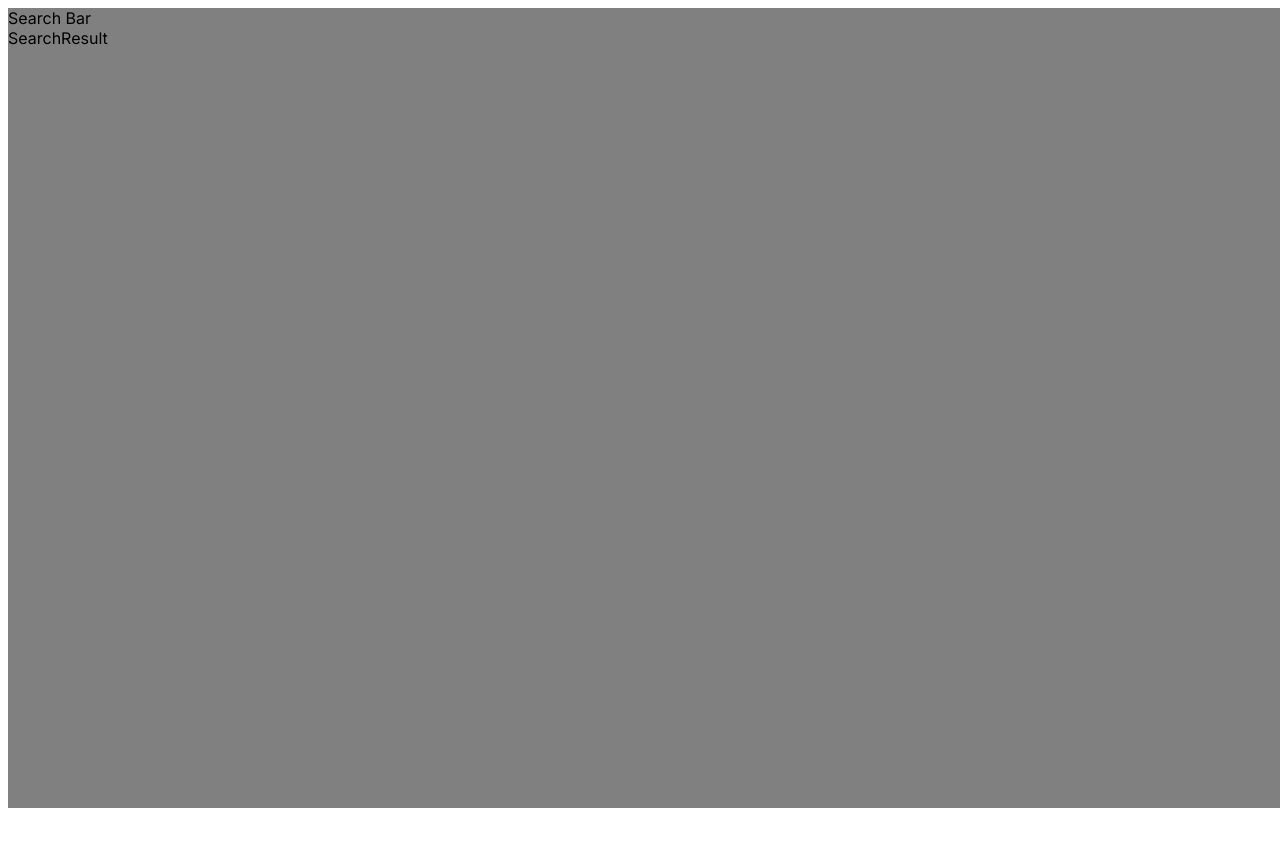
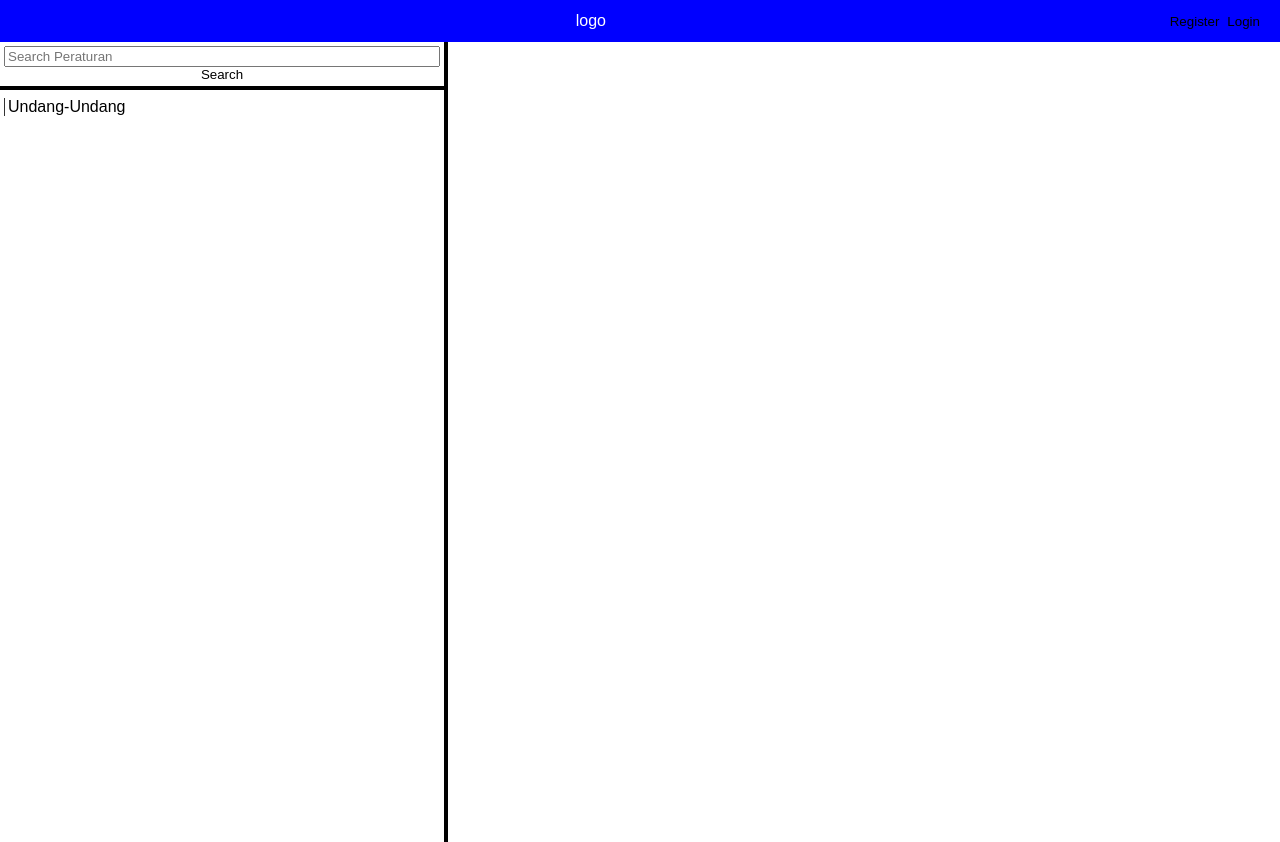
Before and after one commit to SuyudiNaufal/statutoryRegulation, a Next.js app: page / in a window 1280 px wide. Before the commit the page ends 816 px from the top, so only its background shows below. Built offline with nearby package versions, Linux system fonts and the light colour scheme.

Commit message:
treeDropDown

```diff
--- /dev/null
+++ b/src/app/global.css
@@ -0,0 +1,22 @@
+*{
+    box-sizing: border-box;
+    margin: 0;
+    font-family: Arial, Helvetica, sans-serif;
+
+}
+
+body{
+    min-height: 100vh;
+}
+
+button{
+    box-shadow: none;
+    background-color: transparent;
+    border: none;
+    padding: 0%;
+    margin: 0px 4px;
+}
+
+button:hover{
+    cursor: pointer;
+}
--- a/src/app/globals.css
+++ /dev/null
@@ -1,5 +0,0 @@
-.app{
-  background-color: grey;
-  height: 100vh;
-  width: 100vw;
-}
--- a/src/app/layout.tsx
+++ b/src/app/layout.tsx
@@ -1,12 +1,9 @@
-import type { Metadata } from 'next'
-import { Inter } from 'next/font/google'
-import './globals.css'
+import "./global.css"
 
-const inter = Inter({ subsets: ['latin'] })
 
-export const metadata: Metadata = {
-  title: 'Create Next App',
-  description: 'Generated by create next app',
+export const metadata = {
+  title: 'Next.js',
+  description: 'Generated by Next.js',
 }
 
 export default function RootLayout({
@@ -16,7 +13,7 @@ export default function RootLayout({
 }) {
   return (
     <html lang="en">
-      <body className={inter.className}>{children}</body>
+      <body>{children}</body>
     </html>
   )
 }
--- a/src/app/page.tsx
+++ b/src/app/page.tsx
@@ -1,15 +1,14 @@
-import WelcomeText from '@/components/WelcomeText'
-import styles from './globals.css'
+import Body from "@/components/Body";
+import Header from "@/components/Header";
 
 
+function App() {
+  return (
+    <div style={{height:"100vh"}}>
+      <Header />
+      <Body />
+    </div>
+  );
+}
 
-export default function Home() {
-  return(
-    <div className="app">
-      <div className="seach-bar-container">
-        <div>Search Bar</div>
-        <div>SearchResult</div>
-      </div>
-    </div>
-  )
-}
+export default App;
--- /dev/null
+++ b/src/components/Body.tsx
@@ -0,0 +1,50 @@
+'use client'
+// import CSS
+import Link from "next/link"
+import styles from "./body.module.css"
+import { useSearchParams } from "next/navigation"
+
+export default function Body() {
+    const searchParam = useSearchParams();
+    const bagian = searchParam.get("bagian");
+    return (
+        <div className={styles.bodyContainer}>
+            <div className={styles.bodyLeft}>
+                <div className={styles.bodyLeftTop}>
+                    <div className={styles.bodySearchBar}>
+                        <input type="text" placeholder="Search Peraturan" className={styles.searchBar} name="searchBar"></input>
+                        <button className={styles.buttonSearch}>Search</button>
+                    </div>
+                </div>
+                <div className={styles.bodyLeftBottom}>
+
+                    <details className={`${styles.treeNav} ${styles.isExpandable}`}>
+                        <summary className={styles.treeNavTitle}> Undang-Undang</summary>
+
+                        <details className={`${styles.treeNav} ${styles.isExpandable}`}>
+                            <summary className={styles.treeNavTitle}>Undang-Undang 17 Tahun 2008</summary>
+
+
+                            <details className={`${styles.treeNav} ${styles.isExpandable}`}>
+                                <summary className={styles.treeNavTitle}>BAB 1</summary>
+
+
+                                    <div className={styles.treeNavTitleDiv}>
+                                        <Link href="/?bagian=Bagian1">Bagian 1</Link>
+                                        <Link href="/?bagian=Bagian2">Bagian 2</Link>
+                                        <Link href="/?bagian=Bagian3">Bagian 3</Link>
+                                    </div>
+
+
+
+                            </details>
+                        </details>
+                    </details>
+                </div>
+            </div>
+            <div className={styles.bodyRight}>{
+                bagian
+            }</div>
+        </div>
+    )
+}
--- /dev/null
+++ b/src/components/Header.tsx
@@ -0,0 +1,21 @@
+// Import CSS
+import styles from './header.module.css'
+
+const Header = () => {
+    return (
+        <div className={styles.headerContainer}>
+            <div></div>
+            <div className={styles.headerLogo}>
+                <a href="#" className={styles.headerLogoLink}>logo</a>
+            </div>
+            <div className={styles.headerMenu}>
+                <div className={styles.headerSubMenu}>
+                    <button type='button' className={styles.headerRegister}>Register</button>
+                    <button type='button' className={styles.headerLogin}>Login</button>
+                </div>
+            </div>
+        </div>
+    );
+};
+
+export default Header;
--- /dev/null
+++ b/src/components/body.module.css
@@ -0,0 +1,71 @@
+.bodyContainer{
+    display: flex;
+    width: 100%;
+    height: 100%;
+}
+
+.bodyLeft{
+    width: 35vw;
+    display: flex;
+    border-right: solid 4px black;
+    height: 100%;
+    flex-direction: column;
+    gap: 4px;
+}
+
+.bodyRight{
+    width: 65vw;
+    display: flex;
+}
+
+.bodyLeftTop{
+
+    display: flex;
+    width: 100%;
+    justify-content: flex-start;
+    flex-direction: column;
+}
+
+.bodySearchBar{
+    border-bottom: solid 4px black;
+    display: flex;
+    width: 100%;
+    flex-direction: column;
+    padding: 4px;
+}
+
+.bodyLeftBottom{
+    padding: 4px;
+}
+
+.treeNav{
+    display: block;
+    white-space: nowrap;
+    color: black;
+    position: relative;
+}
+
+.treeNav.isExpandable::before{
+    border-left:  1px solid #333;
+    content: "";;
+    height: 100%;
+    position: absolute;
+}
+
+.treeNav>.treeNav{
+    margin-left: 8px;
+}
+
+.treeNav.treeNav.isExpandable[open]>.treeNavTitle::before{
+    transform: rotate(90deg);
+}
+
+.treeNav.treeNav.isExpandable>.treeNavTitle{
+    padding-left: 4px;
+}
+
+
+.treeNavTitle{
+    cursor: pointer;
+    display: block;
+}
--- /dev/null
+++ b/src/components/header.module.css
@@ -0,0 +1,12 @@
+.headerContainer{
+    display: flex;
+    width: 100%;
+    justify-content: space-between;
+    padding: 12px 16px;
+    background-color: blue;
+}
+
+.headerLogoLink:link{
+    color: white;
+    text-decoration: none;
+}
--- a/src/components/welcome.module.css
+++ /dev/null
@@ -1,3 +0,0 @@
-.welcomeText{
-    color: pink;
-}
```
Also changed, not shown: src/app/dashboard/page.tsx (deleted, +0 -8 lines), src/components/WelcomeText.tsx (deleted, +0 -9 lines).
